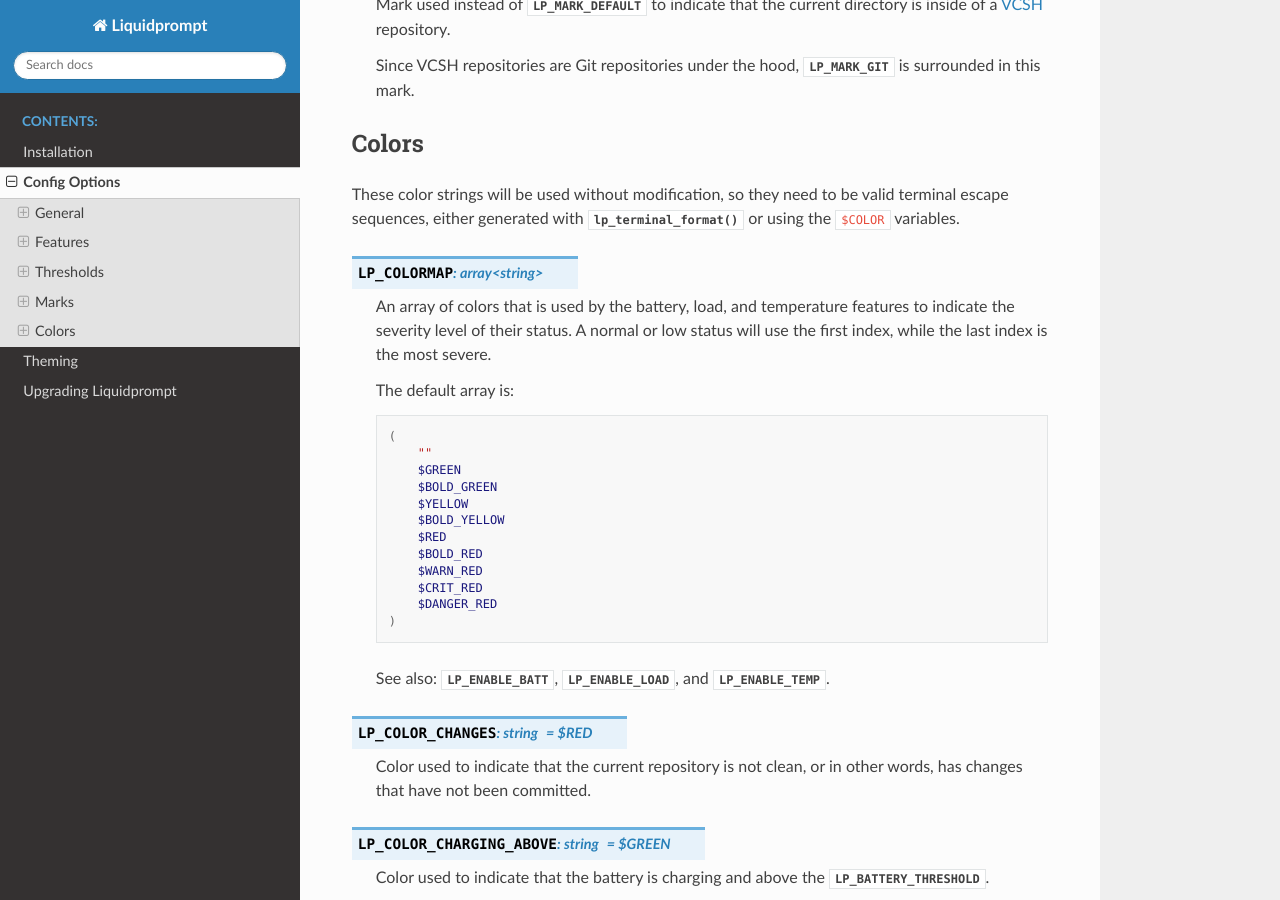
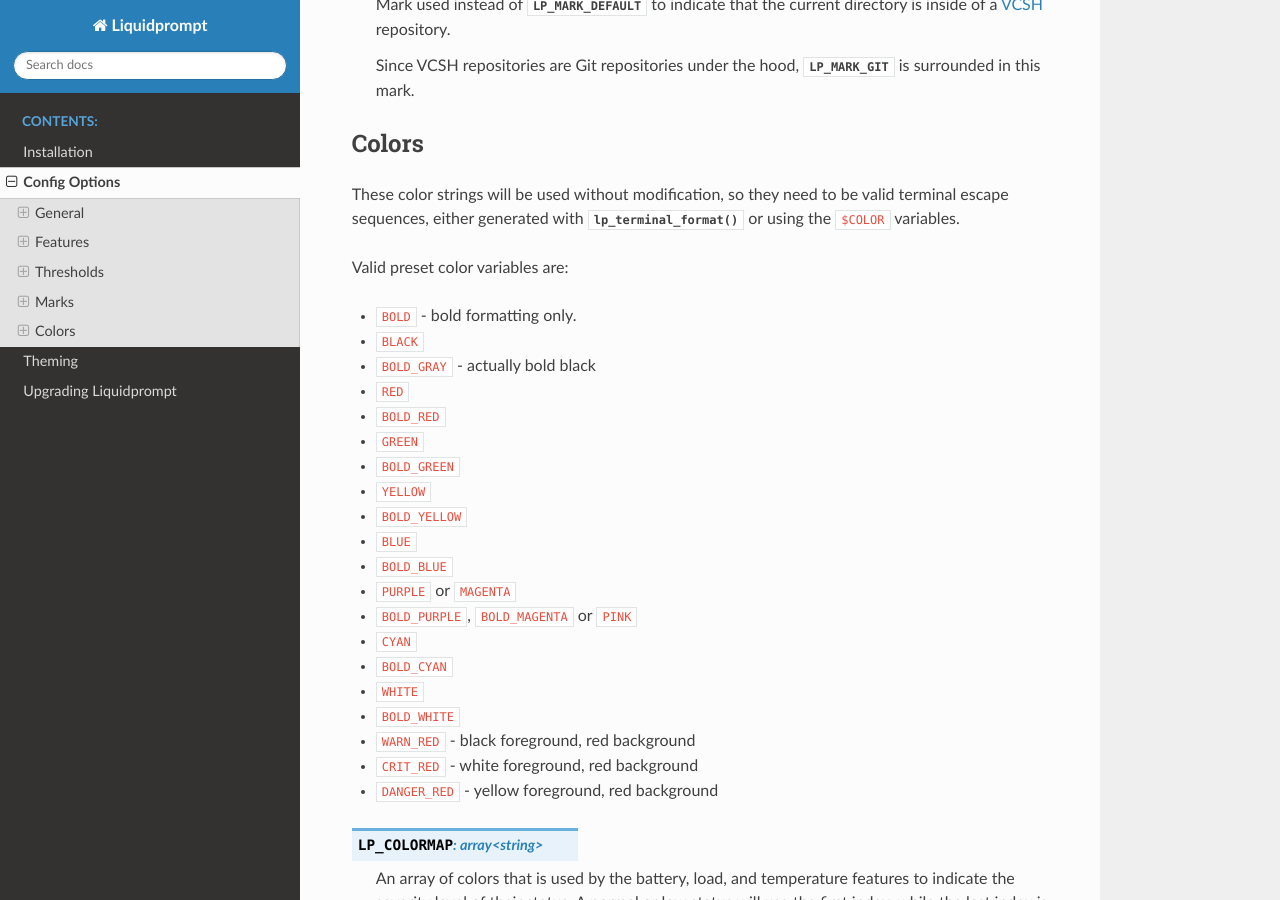
Before and after one commit to liquidprompt/liquidprompt, a Sphinx documentation site: the page built from docs/config.rst, in a window 1280 px wide and 900 px high, scrolled down 11025 px. Built offline with Sphinx 7.4.7 and the Read the Docs theme 2.0.0, drawn with Linux system fonts in a browser that asks for light colours; pages that are not in the unit, such as notebooks, are missing from menus.

Commit message:
Add descriptions of preset color variables to docs
I meant to add a separate page for these, but really they do not fit
anywhere else except for the config page.

```diff
--- a/docs/config.rst
+++ b/docs/config.rst
@@ -682,6 +682,29 @@
 terminal escape sequences, either generated with :func:`lp_terminal_format` or
 using the ``$COLOR`` variables.
 
+Valid preset color variables are:
+
+* ``BOLD`` - bold formatting only.
+* ``BLACK``
+* ``BOLD_GRAY`` - actually bold black
+* ``RED``
+* ``BOLD_RED``
+* ``GREEN``
+* ``BOLD_GREEN``
+* ``YELLOW``
+* ``BOLD_YELLOW``
+* ``BLUE``
+* ``BOLD_BLUE``
+* ``PURPLE`` or ``MAGENTA``
+* ``BOLD_PURPLE``, ``BOLD_MAGENTA`` or ``PINK``
+* ``CYAN``
+* ``BOLD_CYAN``
+* ``WHITE``
+* ``BOLD_WHITE``
+* ``WARN_RED`` - black foreground, red background
+* ``CRIT_RED`` - white foreground, red background
+* ``DANGER_RED`` - yellow foreground, red background
+
 .. attribute:: LP_COLORMAP
    :type: array<string>
 
```
